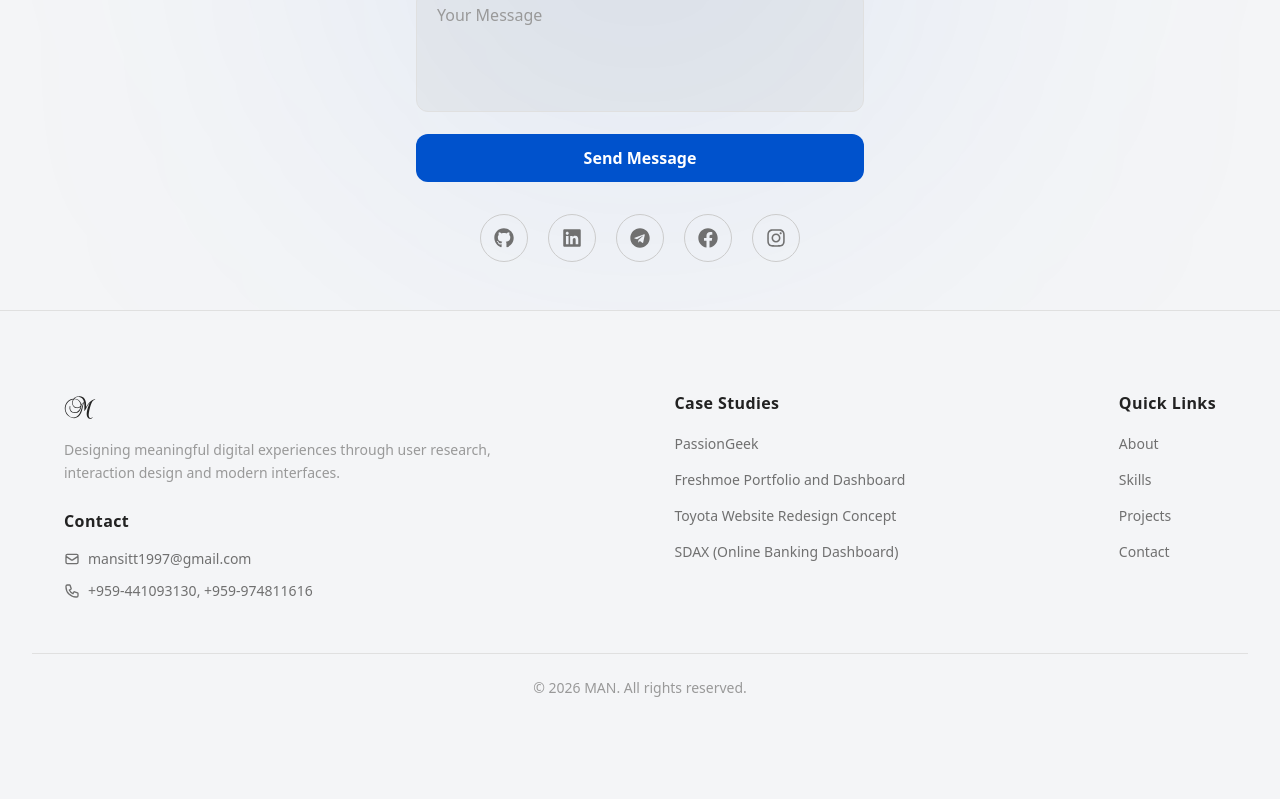
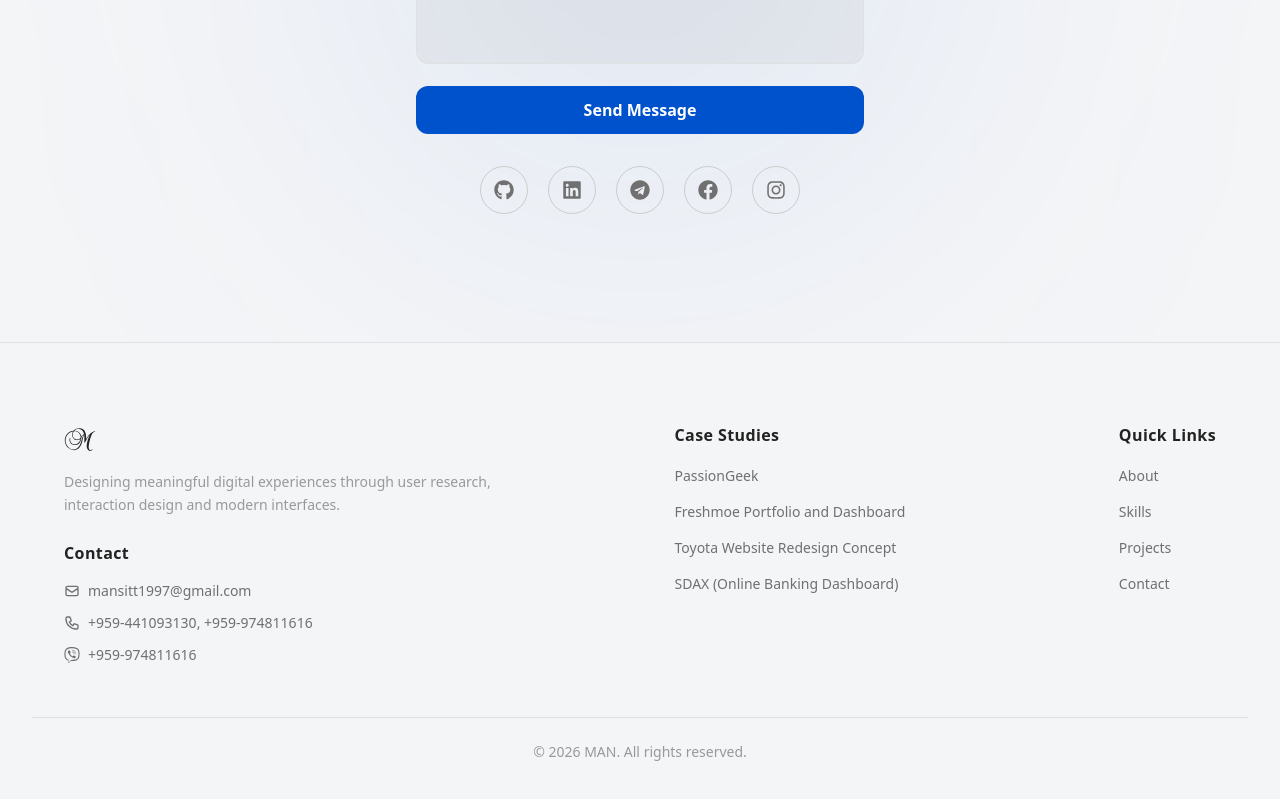
Before and after one commit to maltin123/my-portfolio, a React (Vite) app: page / in a window 1280 px wide. Shown: the part 6074-6873 px from the top of the page. Before the commit the page ends 6836 px from the top, so only its background shows below. Built offline with nearby package versions, Linux system fonts and the light colour scheme.

Commit message:
Fix contact section spacing, add Viber icon to footer

```diff
--- a/src/components/Contact.jsx
+++ b/src/components/Contact.jsx
@@ -32,8 +32,9 @@ export default function Contact() {
   overflow-hidden
   min-h-screen
   bg-body
-text-body
+ text-body
    px-8
+  pb-32
   flex
   items-center
   "
--- a/src/components/Footer.jsx
+++ b/src/components/Footer.jsx
@@ -1,3 +1,4 @@
+import { FaViber } from "react-icons/fa";
 import { motion } from "framer-motion";
 import { Link } from "react-router-dom";
 import Logo from "./Logo";
@@ -93,6 +94,15 @@ export default function Footer({ simple }) {
                   </a>
                 </span>
               </li>
+              <li>
+                <a
+                  href="viber://chat?number=+959974811616"
+                  className="text-muted text-sm hover:text-accent transition-colors duration-300 inline-flex items-center gap-2"
+                >
+                  <FaViber className="w-4 h-4" />
+                  +959-974811616
+                </a>
+              </li>
             </ul>
           </div>
 
```
